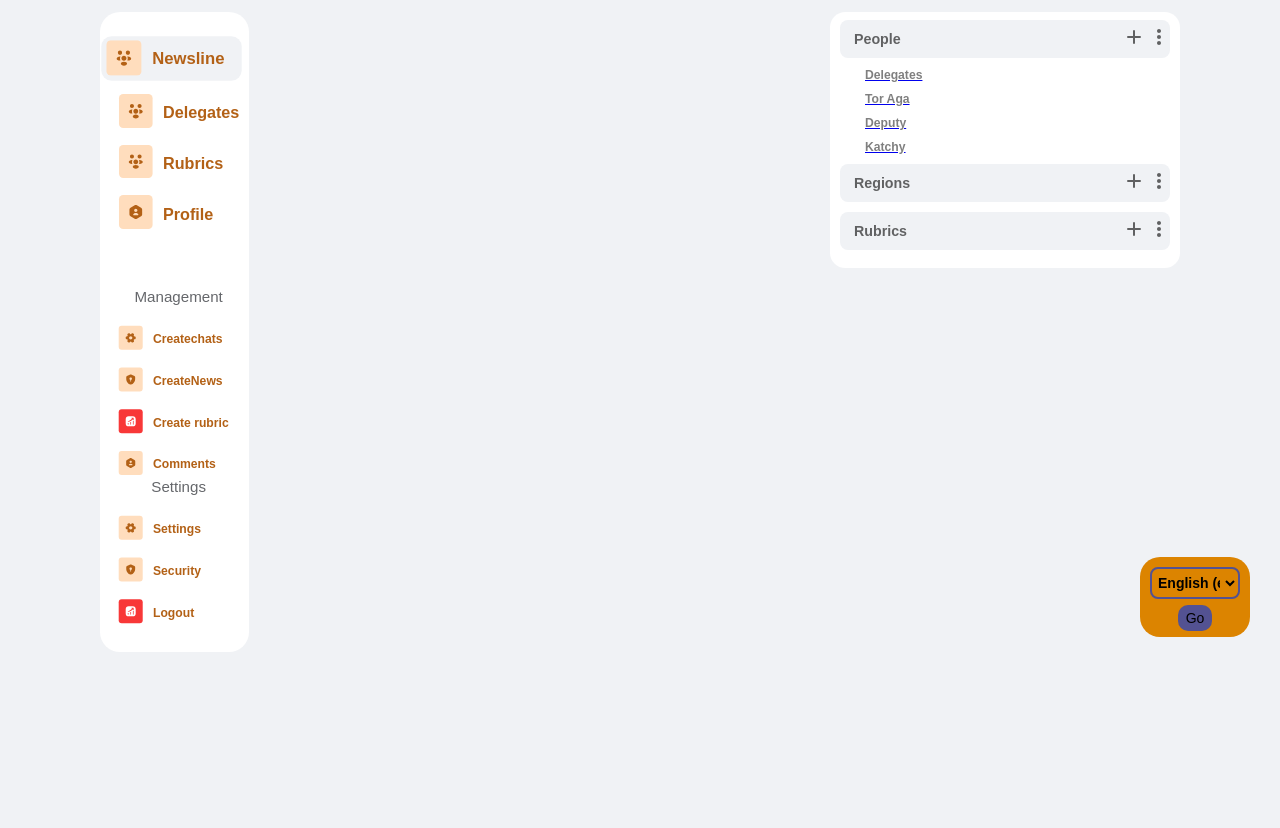
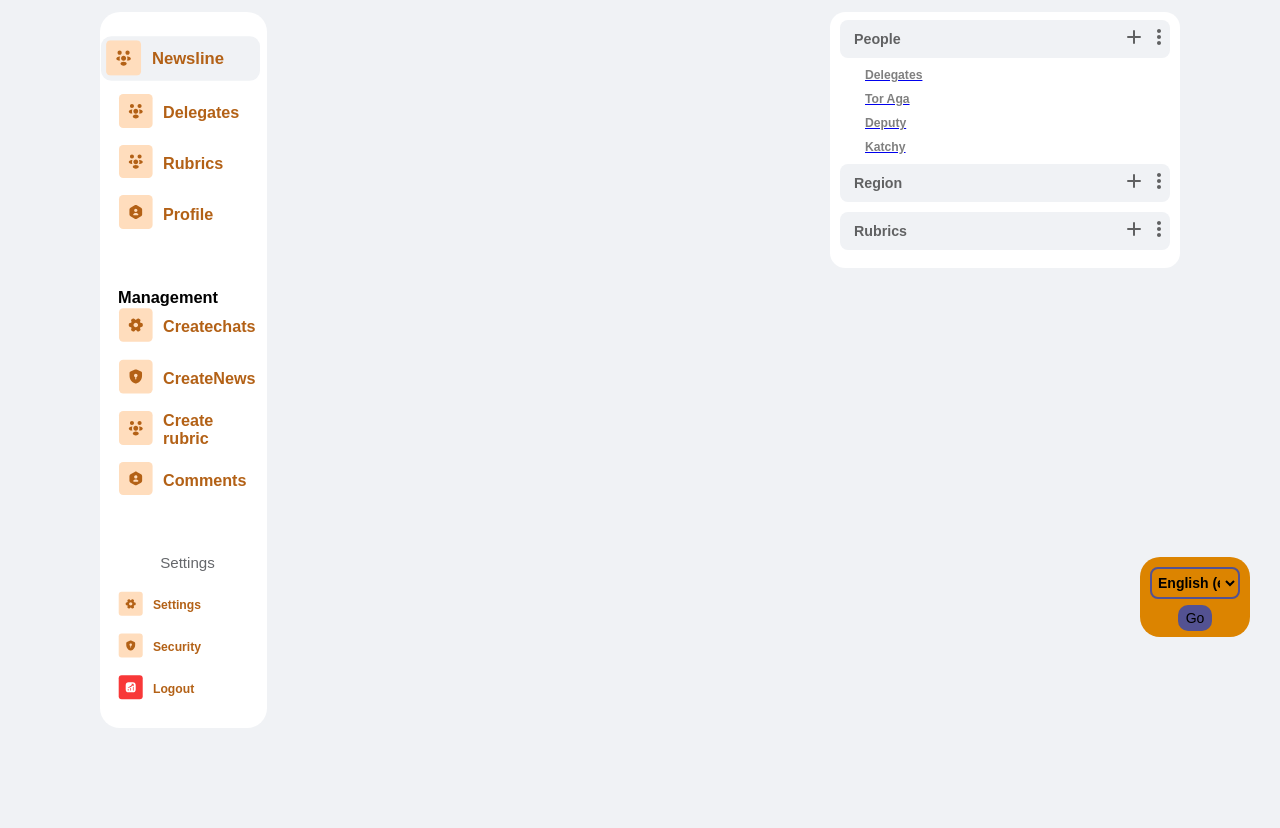
Before and after one commit to baielbekenov/kurultai_trans, a Django app: page / in a window 1280 px wide. Shown: the part 103-931 px from the top of the page. Before the commit the page ends 755 px from the top, so only its background shows below. Run offline with Django 4.2, Linux system fonts and the light colour scheme; the visitor is signed in with stand-in values (Sample User, id 1); data that the repository does not hold is empty; some libraries are stand-ins or nearby versions; grey boxes are pictures that could not be loaded.

Commit message:
finiched lang

```diff
--- a/kurultay/settings.py
+++ b/kurultay/settings.py
@@ -229,6 +229,9 @@ LANGUAGES = (
     ('ky', _('Kyrgyz')),
 )
 
+MODELTRANSLATION_DEFAULT_LANGUAGE = 'en'
+MODELTRANSLATION_PREPOPULATE_LANGUAGE = 'en'
+
 LOCALE_PATHS = (
     os.path.join(BASE_DIR, 'locale/'),
 )
--- a/server/templates/chat_detail.html
+++ b/server/templates/chat_detail.html
@@ -53,7 +53,7 @@
                             </ul>
                         </div>
                         {% if user.is_superuser %}
-                        <div class="profileSettings">
+                        <div class="profileList">
                             <h3>{% translate 'Management' %}</h3>
                             <ul>
                                 <li>
@@ -70,7 +70,7 @@
                                 </li>
                                 <li>
                                     <a href="{% url 'logout' %}">
-                                        <div><img src="{% static 'images/profile/quit.svg' %}" alt=""></div>
+                                        <div><img src="{% static 'images/profile/list.svg' %}" alt=""></div>
                                         <h4>{% translate 'CreatePost' %}</h4>
                                     </a>
                                 </li>
--- a/server/templates/chats.html
+++ b/server/templates/chats.html
@@ -52,7 +52,7 @@
                             </ul>
                         </div>
                         {% if user.is_superuser %}
-                        <div class="profileSettings">
+                        <div class="profileList">
                             <h3>{% translate 'Management' %}</h3>
                             <ul>
                                 <li>
@@ -69,7 +69,7 @@
                                 </li>
                                 <li>
                                     <a href="{% url 'logout' %}">
-                                        <div><img src="{% static 'images/profile/quit.svg' %}" alt=""></div>
+                                        <div><img src="{% static 'images/profile/list.svg' %}" alt=""></div>
                                         <h4>{% translate 'CreatePost' %}</h4>
                                     </a>
                                 </li>
--- a/server/templates/delegats.html
+++ b/server/templates/delegats.html
@@ -50,7 +50,7 @@
                             </ul>
                         </div>
                         {% if user.is_superuser %}
-                        <div class="profileSettings">
+                        <div class="profileList">
                             <h3>{% translate 'Management' %}</h3>
                             <ul>
                                 <li>
@@ -67,7 +67,7 @@
                                 </li>
                                 <li>
                                     <a href="{% url 'logout' %}">
-                                        <div><img src="{% static 'images/profile/quit.svg' %}" alt=""></div>
+                                        <div><img src="{% static 'images/profile/list.svg' %}" alt=""></div>
                                         <h4>{% translate 'CreatePost' %}</h4>
                                     </a>
                                 </li>
--- a/server/templates/indexActive.html
+++ b/server/templates/indexActive.html
@@ -57,7 +57,7 @@
                             </ul>
                         </div>
                         {% if user.is_superuser %}
-                        <div class="profileSettings">
+                        <div class="profileList">
                             <h3>{% translate 'Management' %}</h3>
                             <ul>
                                 <li>
@@ -74,7 +74,7 @@
                                 </li>
                                 <li>
                                     <a href="{% url 'logout' %}">
-                                        <div><img src="{% static 'images/profile/quit.svg' %}" alt=""></div>
+                                        <div><img src="{% static 'images/profile/list.svg' %}" alt=""></div>
                                         <h4>{% translate 'Create rubric' %}</h4>
                                     </a>
                                 </li>
@@ -329,7 +329,7 @@
                             <a href="{% url 'delegats' %}?is_katchy"><li>{% trans 'Katchy' %}</li></a>
                         </ul>
                        <div class="peopleTitle">
-                            <h3>{% trans 'Regions' %}</h3>
+                            <h3>{% trans 'Region' %}</h3>
                             <div class="peopleTitleActions">
                                 <div><img src="{% static 'images/people/plus.svg' %}" alt="img"></div>
                                 <div><img src="{% static 'images/people/triple.svg' %}" alt="img"></div>
--- a/server/templates/post1.html
+++ b/server/templates/post1.html
@@ -50,7 +50,7 @@
                             </ul>
                         </div>
                         {% if user.is_superuser %}
-                        <div class="profileSettings">
+                        <div class="profileList">
                             <h3>{% translate 'Management' %}</h3>
                             <ul>
                                 <li>
@@ -67,7 +67,7 @@
                                 </li>
                                 <li>
                                     <a href="{% url 'logout' %}">
-                                        <div><img src="{% static 'images/profile/quit.svg' %}" alt=""></div>
+                                        <div><img src="{% static 'images/profile/list.svg' %}" alt=""></div>
                                         <h4>{% translate 'CreatePost' %}</h4>
                                     </a>
                                 </li>
--- a/server/templates/profile.html
+++ b/server/templates/profile.html
@@ -51,7 +51,7 @@
                             </ul>
                         </div>
                         {% if user.is_superuser %}
-                        <div class="profileSettings">
+                        <div class="profileList">
                             <h3>{% translate 'Management' %}</h3>
                             <ul>
                                 <li>
@@ -68,7 +68,7 @@
                                 </li>
                                 <li>
                                     <a href="{% url 'logout' %}">
-                                        <div><img src="{% static 'images/profile/quit.svg' %}" alt=""></div>
+                                        <div><img src="{% static 'images/profile/list.svg' %}" alt=""></div>
                                         <h4>{% translate 'CreatePost' %}</h4>
                                     </a>
                                 </li>
--- a/server/templates/rubrics.html
+++ b/server/templates/rubrics.html
@@ -51,7 +51,7 @@
                             </ul>
                         </div>
                         {% if user.is_superuser %}
-                        <div class="profileSettings">
+                        <div class="profileList">
                             <h3>{% translate 'Management' %}</h3>
                             <ul>
                                 <li>
@@ -68,7 +68,7 @@
                                 </li>
                                 <li>
                                     <a href="{% url 'logout' %}">
-                                        <div><img src="{% static 'images/profile/quit.svg' %}" alt=""></div>
+                                        <div><img src="{% static 'images/profile/list.svg' %}" alt=""></div>
                                         <h4>{% translate 'CreatePost' %}</h4>
                                     </a>
                                 </li>
--- a/server/templates/security.html
+++ b/server/templates/security.html
@@ -52,7 +52,7 @@
                             </ul>
                         </div>
                         {% if user.is_superuser %}
-                        <div class="profileSettings">
+                        <div class="profileList">
                             <h3>{% translate 'Management' %}</h3>
                             <ul>
                                 <li>
@@ -69,7 +69,7 @@
                                 </li>
                                 <li>
                                     <a href="{% url 'logout' %}">
-                                        <div><img src="{% static 'images/profile/quit.svg' %}" alt=""></div>
+                                        <div><img src="{% static 'images/profile/list.svg' %}" alt=""></div>
                                         <h4>{% translate 'CreatePost' %}</h4>
                                     </a>
                                 </li>
--- a/server/templates/settings.html
+++ b/server/templates/settings.html
@@ -50,7 +50,7 @@
                             </ul>
                         </div>
                         {% if user.is_superuser %}
-                        <div class="profileSettings">
+                        <div class="profileList">
                             <h3>{% translate 'Management' %}</h3>
                             <ul>
                                 <li>
@@ -67,7 +67,7 @@
                                 </li>
                                 <li>
                                     <a href="{% url 'logout' %}">
-                                        <div><img src="{% static 'images/profile/quit.svg' %}" alt=""></div>
+                                        <div><img src="{% static 'images/profile/list.svg' %}" alt=""></div>
                                         <h4>{% translate 'CreatePost' %}</h4>
                                     </a>
                                 </li>
```
Also changed, not shown: server/templates/base.html (+0 -13 lines), locale/en/LC_MESSAGES/django.po, locale/ky/LC_MESSAGES/django.po, locale/ru/LC_MESSAGES/django.po, 2 other files.
